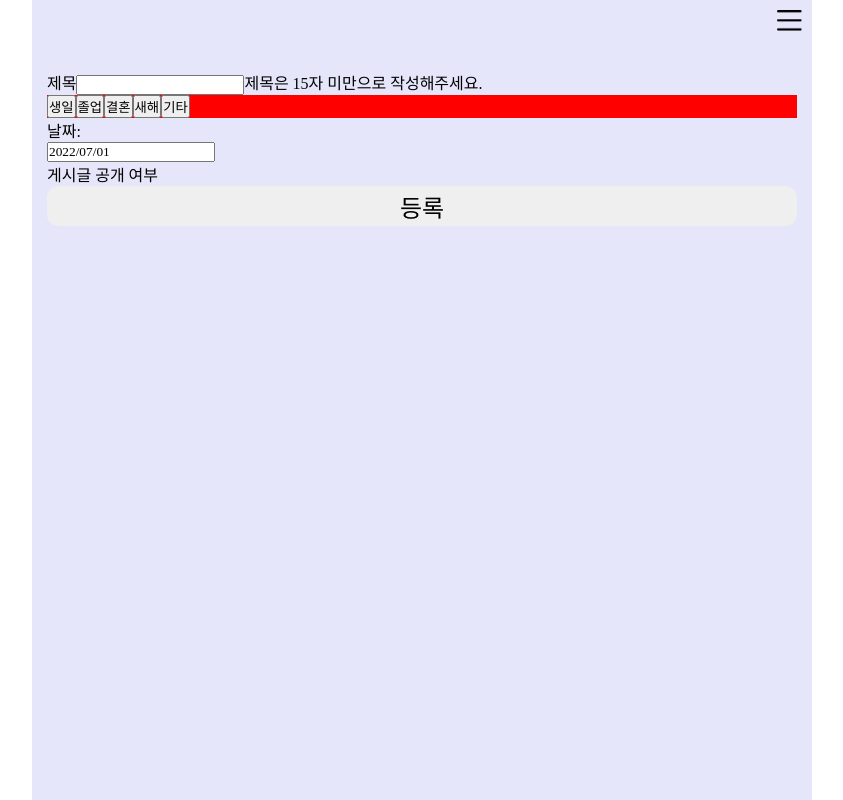
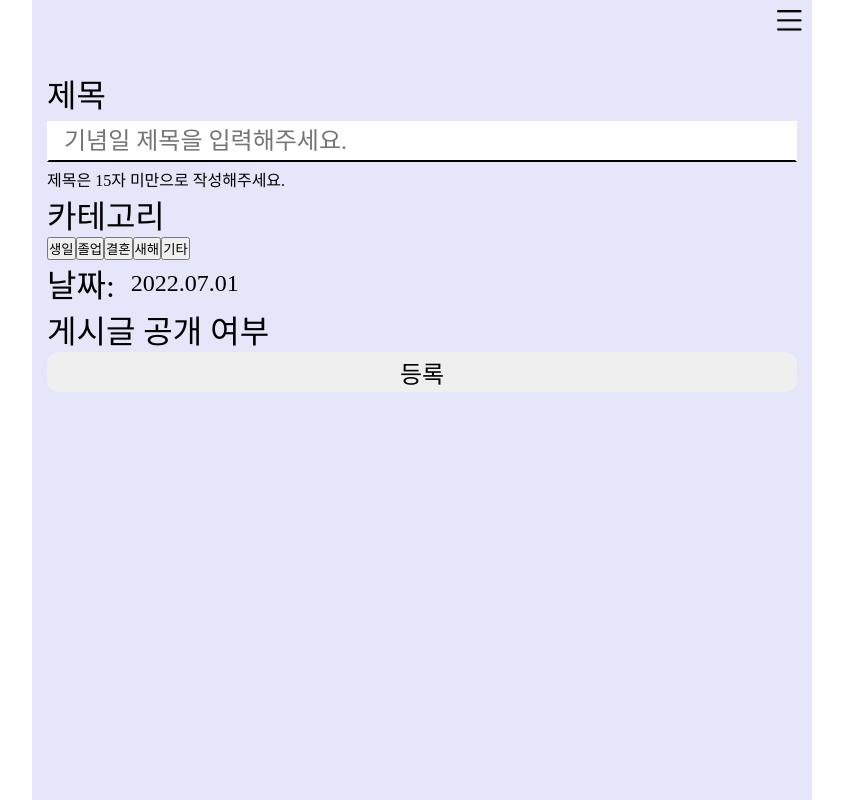
Before and after one commit to 2022Letters/frontend, a React (Create React App) app: page /create in a window 1280 px wide. Shown: the whole page, without its empty margins (218-1061 px from the left). Built offline with nearby package versions, Linux system fonts and the light colour scheme; a web font is replaced by a local one.

Commit message:
Feat: 제목 및 날짜 설정 기능 구현

```diff
--- a/src/pages/AnniversaryManagement.tsx
+++ b/src/pages/AnniversaryManagement.tsx
@@ -1,8 +1,17 @@
-import React, { useState } from 'react';
-import styled from 'styled-components';
+import React, { useEffect, useState } from 'react';
+import styled, { keyframes } from 'styled-components';
 import ReactDatePicker from 'react-datepicker';
 import 'react-datepicker/dist/react-datepicker.css';
+import { ko } from 'date-fns/esm/locale';
 import * as C from '../components/common/style';
+
+const borderColor = keyframes`
+  0% {
+    border-color: transparent
+  } 100%{
+    border-color: #000
+  }
+`;
 
 const Container = styled.section`
   position: relative;
@@ -10,9 +19,9 @@ const Container = styled.section`
   margin-right: auto;
   width: 100%;
   height: 100%;
-  background-color: lavender;
   padding: 0 15px;
   overflow: auto;
+  background-color: lavender;
 `;
 
 const InputWrapper = styled.article`
@@ -22,28 +31,125 @@ const InputWrapper = styled.article`
 
 const CategoryWrapper = styled.article`
   width: 100%;
-  background-color: red;
 `;
 
 const DateWrapper = styled.article`
   width: 100%;
+  display: flex;
+  align-items: center;
+  position: relative;
 `;
 
 const ToggleWrapper = styled.article`
   width: 100%;
 `;
 
+const TitleLabel = styled.label`
+  font-size: 2rem;
+`;
+
+const TitleInput = styled.input`
+  width: 100%;
+  outline: none;
+  padding: 5px 15px;
+  font-size: 1.5rem;
+  margin-top: 5px;
+  border: 2px solid transparent;
+  border-radius: 0;
+  border-bottom: 2px solid #000;
+  &:focus {
+    animation: ${borderColor} 0.5s linear alternate forwards;
+    border-radius: 10px;
+  }
+`;
+
+const TitleInformation = styled.small`
+  display: block;
+  margin-top: 5px;
+`;
+
+const AllyHiddenTitle = styled.h1`
+  position: absolute;
+  width: 1px;
+  height: 1px;
+  margin: -1px;
+  overflow: hidden;
+  clip-path: polygon(0 0, 0 0, 0 0);
+`;
+
+const DetailedTitle = styled.h2`
+  font-size: 2rem;
+  min-width: fit-content;
+  margin-right: 1rem;
+`;
+
+const DatePickser = styled(ReactDatePicker)`
+  margin-left: 10px;
+  position: absolute;
+  input {
+    border: none;
+    outline: none;
+    &:focus-visible {
+      outline: none;
+    }
+  }
+`;
+
+const DatePickWrapper = styled.div`
+  position: absolute;
+  top: 30px;
+  left: 0;
+`;
+
+const DateButton = styled.button`
+  border: none;
+  background-color: transparent;
+  font-size: 1.5rem;
+`;
+
 function AnniversaryManagement() {
-  const [startDate, setStateDate] = useState(new Date());
+  const [originalDateInfo, setOriginalDateInfo] = useState(new Date());
+  const [refinedDate, setRefinedDate] = useState('');
+  const [isOpen, setIsOpen] = useState(false);
+  useEffect(() => {
+    toStringByFormatting(originalDateInfo);
+  }, []);
+
+  const leftPad = (value: any) => {
+    if (value >= 10) {
+      return value;
+    }
+    return `0${value}`;
+  };
+
+  const toStringByFormatting = (source: Date, delimiter = '.') => {
+    const year = source.getFullYear();
+    const month = leftPad(source.getMonth() + 1);
+    const day = leftPad(source.getDate());
+    const date = [year, month, day].join(delimiter);
+    setOriginalDateInfo(new Date(date));
+    setRefinedDate(date);
+  };
+  const handleClick = (e: React.MouseEvent<HTMLButtonElement>) => {
+    e.preventDefault();
+    setIsOpen(!isOpen);
+  };
   const categoryList = ['생일', '졸업', '결혼', '새해', '기타'];
   return (
     <Container>
+      <AllyHiddenTitle>글쓰기</AllyHiddenTitle>
       <InputWrapper>
-        <label htmlFor="title">제목</label>
-        <input type="text" id="title" name="title" />
-        <small>제목은 15자 미만으로 작성해주세요.</small>
+        <TitleLabel htmlFor="title">제목</TitleLabel>
+        <TitleInput
+          type="text"
+          id="title"
+          name="title"
+          placeholder="기념일 제목을 입력해주세요."
+        />
+        <TitleInformation>제목은 15자 미만으로 작성해주세요.</TitleInformation>
       </InputWrapper>
       <CategoryWrapper>
+        <DetailedTitle>카테고리</DetailedTitle>
         {categoryList?.map((category) => (
           <button type="button" key={category}>
             {category}
@@ -51,15 +157,26 @@ function AnniversaryManagement() {
         ))}
       </CategoryWrapper>
       <DateWrapper>
-        <p>날짜: </p>
-        <ReactDatePicker
-          dateFormat="yyyy/MM/dd"
-          selected={startDate}
-          onChange={(date: Date) => setStateDate(date)}
-        />
+        <DetailedTitle>날짜: </DetailedTitle>
+        <DateButton onClick={handleClick} type="button">
+          {refinedDate}
+        </DateButton>
+        <DatePickWrapper>
+          {isOpen && (
+            <DatePickser
+              locale={ko}
+              selected={originalDateInfo}
+              onChange={(date: Date) => {
+                setIsOpen(!isOpen);
+                toStringByFormatting(date);
+              }}
+              inline
+            />
+          )}
+        </DatePickWrapper>
       </DateWrapper>
       <ToggleWrapper>
-        <p>게시글 공개 여부</p>
+        <DetailedTitle>게시글 공개 여부</DetailedTitle>
       </ToggleWrapper>
       <C.Button type="button">등록</C.Button>
     </Container>
```
